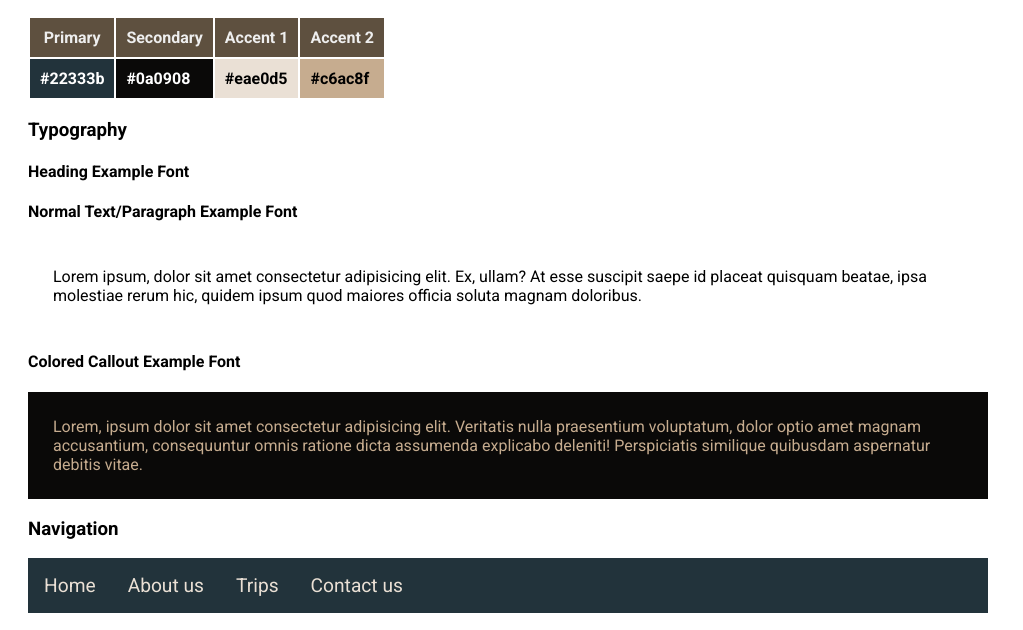
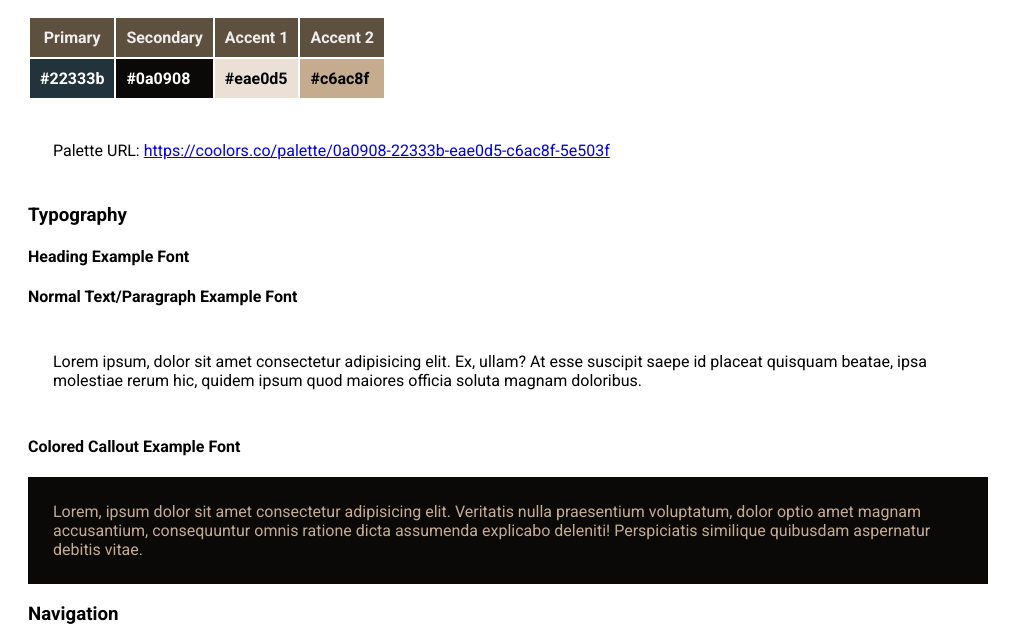
Before and after one commit to randymz10/wdd130, a plain HTML site: page wwr/site-plan-rafting.html in a window 1280 px wide. Shown: the part 851-1481 px from the top of the page, without its empty margins (0-1023 px from the left). Drawn offline with Linux system fonts and the light colour scheme.

Commit message:
Added color pallet link

```diff
--- a/wwr/site-plan-rafting.html
+++ b/wwr/site-plan-rafting.html
@@ -46,13 +46,17 @@
                 <td class="accent2">#c6ac8f</td>
             </tbody>
         </table>
+
+        <p>Palette URL: <a href="https://coolors.co/palette/0a0908-22333b-eae0d5-c6ac8f-5e503f" target="_blank"
+                rel="noopener noreferrer">https://coolors.co/palette/0a0908-22333b-eae0d5-c6ac8f-5e503f</a></p>
         <h3>Typography</h3>
         <h4>Heading Example Font</h4>
         <h4>Normal Text/Paragraph Example Font</h4>
         <p>Lorem ipsum, dolor sit amet consectetur adipisicing elit. Ex, ullam? At esse suscipit saepe id placeat
             quisquam beatae, ipsa molestiae rerum hic, quidem ipsum quod maiores officia soluta magnam doloribus.</p>
         <h4>Colored Callout Example Font</h4>
-        <p class="colored-font">Lorem, ipsum dolor sit amet consectetur adipisicing elit. Veritatis nulla praesentium voluptatum, dolor optio
+        <p class="colored-font">Lorem, ipsum dolor sit amet consectetur adipisicing elit. Veritatis nulla praesentium
+            voluptatum, dolor optio
             amet magnam accusantium, consequuntur omnis ratione dicta assumenda explicabo deleniti! Perspiciatis
             similique quibusdam aspernatur debitis vitae.</p>
         <h3>Navigation</h3>
```
